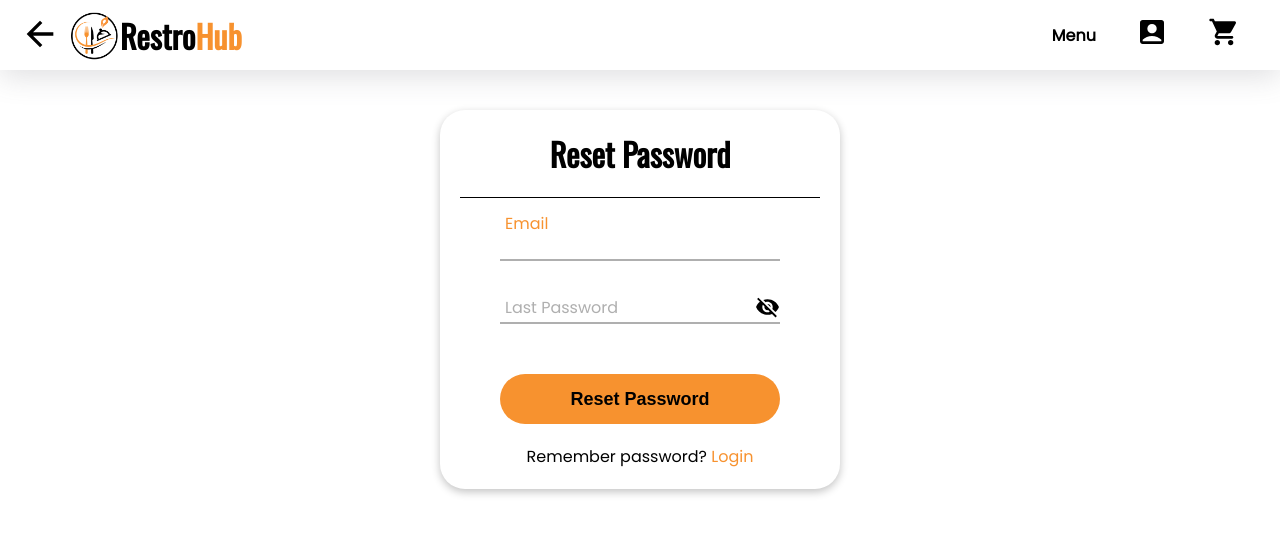
After one commit to coderSuresh/online-food-ordering-system, a PHP site: page /php/customer_auth/forgot_password.php in a window 1280 px wide. The commit adds this page. Shown: the top 534 px of the page. Run offline with PHP 8.4, Linux system fonts and the light colour scheme; some libraries are stand-ins or nearby versions.

Commit message:
feat: add password reset page

```diff
--- /dev/null
+++ b/php/customer_auth/forgot_password.php
@@ -0,0 +1,63 @@
+<!DOCTYPE html>
+<html lang="en">
+
+<head>
+    <meta charset="UTF-8">
+    <meta http-equiv="X-UA-Compatible" content="IE=edge">
+    <meta name="viewport" content="width=device-width, initial-scale=1.0">
+    <meta name="author" content="Ashish Acharya, Bibek Mahat, Parask K. Bhandari, Suresh Dahal">
+    <link rel="shortcut icon" href="../images/logo.png" type="image/x-icon">
+    <title>Login | RestroHub</title>
+    <link rel="stylesheet" href="../../styles/style.css">
+    <script type="module" src="../../js/app.js" defer></script>
+</head>
+
+
+<body>
+    <header>
+        <nav class="top_nav flex items-center">
+            <div class="logo__back-btn flex items-center">
+                <!-- back btn -->
+                <button class="nav__btn-back no_bg no_outline"><img src="../../images/ic_back.svg"
+                        alt="go back"></button>
+                <a href="../../" class="logo heading flex items-center"><img src="../../images/logo.png"
+                        alt="logo">Restro
+
+                    <span>Hub</span>
+                </a>
+            </div>
+            <ul class="flex items-center">
+                <li class="flex direction-col"><a href="menu.html">Menu</li>
+
+                <li class="flex direction-col"><a href="#"><img src="../../images/ic_acc.svg" alt="account"></a>
+                    <span class="nav__tooltip">Account</span>
+                </li>
+                <li class="flex direction-col"><a href="#"><img src="../../images/ic_cart.svg" alt="cart"></a> <span
+                        class="nav__tooltip">Cart</span> </li>
+            </ul>
+        </nav>
+    </header>
+
+    <main class="center border-curve-lg shadow">
+        <h1 class="heading text-center">Reset Password</h1>
+
+        <form action="#" method="post">
+
+            <div class="text_field">
+                <input type="text" class="no_bg no_outline" placeholder="johndoe@gmail.com" name="email" required
+                    autofocus>
+                <label>Email</label>
+            </div>
+            <div class="text_field">
+                <input type="password" class="no_bg no_outline password_input" placeholder="xxxxxxxx"
+                    name="last_password" required>
+                <label>Last Password</label>
+                <img src="../../images/ic_eye-off.svg" alt="hide password" class="pointer password_toggle_btn">
+            </div>
+            <input type="submit" class="no_outline border-curve-lg mt-20" name="reset_password" value="Reset Password">
+            <p class="mt-20 text-center">Remember password? <a href="./login.php" class="cta">Login</a></p>
+        </form>
+    </main>
+</body>
+
+</html>
--- a/php/customer_auth/login.php
+++ b/php/customer_auth/login.php
@@ -73,7 +73,7 @@ session_start();
                 <label>Password</label>
                 <img src="../../images/ic_eye-off.svg" alt="hide password" class="pointer password_toggle_btn">
             </div>
-            <a href="#" class="forget_password">Forgot password?</a>
+            <a href="./forgot_password.php" class="forget_password">Forgot password?</a>
             <input type="submit" class="no_outline border-curve-lg mt-20" name="login" value="login">
 
             <div class="flex items-center or justify-center mt-20">
--- a/styles/style.css
+++ b/styles/style.css
@@ -501,7 +501,12 @@ header {
     max-width: 400px;
     margin: 40px auto;
     background: white;
-    padding: 10px;
+    padding: 20px;
+}
+
+/* decorate "login instead" text */
+.cta {
+    color: var(--primary-color);
 }
 
 .center h1 {
```
